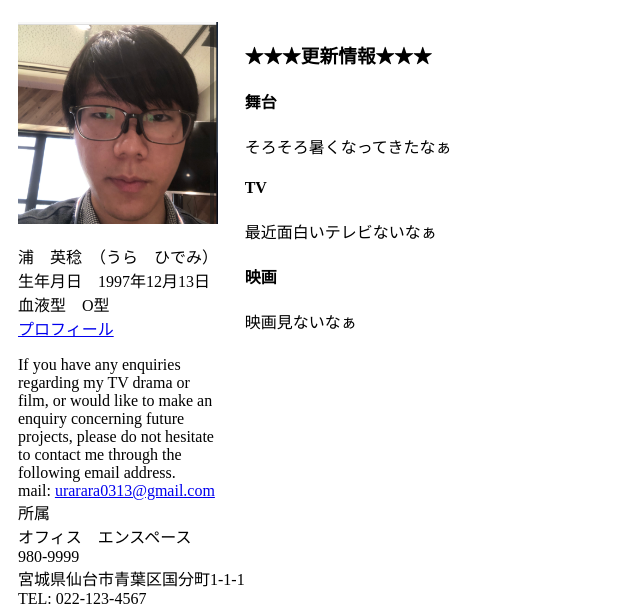
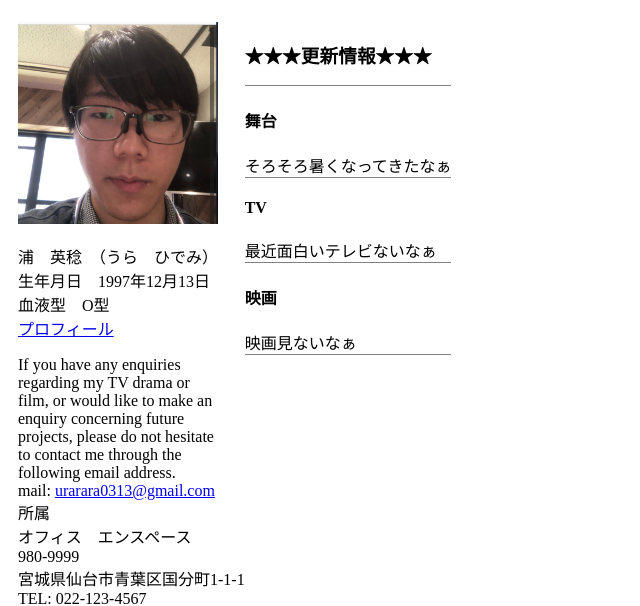
Before and after one commit to umptan/docker_practice, a PHP site: page / in a window 1280 px wide. Shown: the part 77-683 px from the top of the page, without its empty margins (0-640 px from the left). Run offline with PHP 8.4, Linux system fonts and the light colour scheme.

Commit message:
枠線を追加した

```diff
--- a/html/index.php
+++ b/html/index.php
@@ -54,9 +54,7 @@
                     <div>映画見ないなぁ</div>
                 </article>
             </section>
-
         </div>
-
     </div>
 </body>
 
--- a/html/styles/index.css
+++ b/html/styles/index.css
@@ -10,3 +10,9 @@ padding-left: 0px;}
 #content {display: flex;
     flex-flow: row nowrap;
 }
+
+#history article {
+    border-top: solid 1px gray;
+    border-bottom: solid 1px gray;
+    margin-top: -1px;
+}
```
